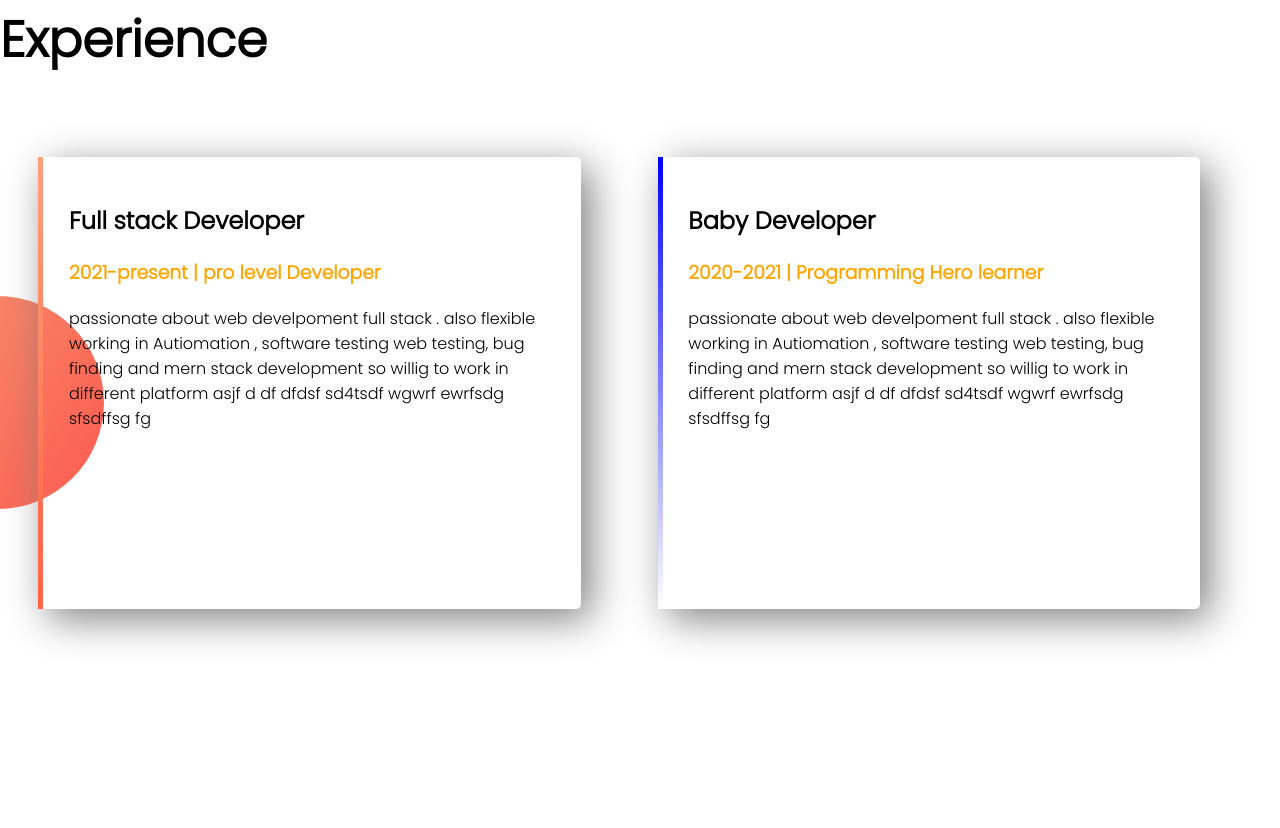
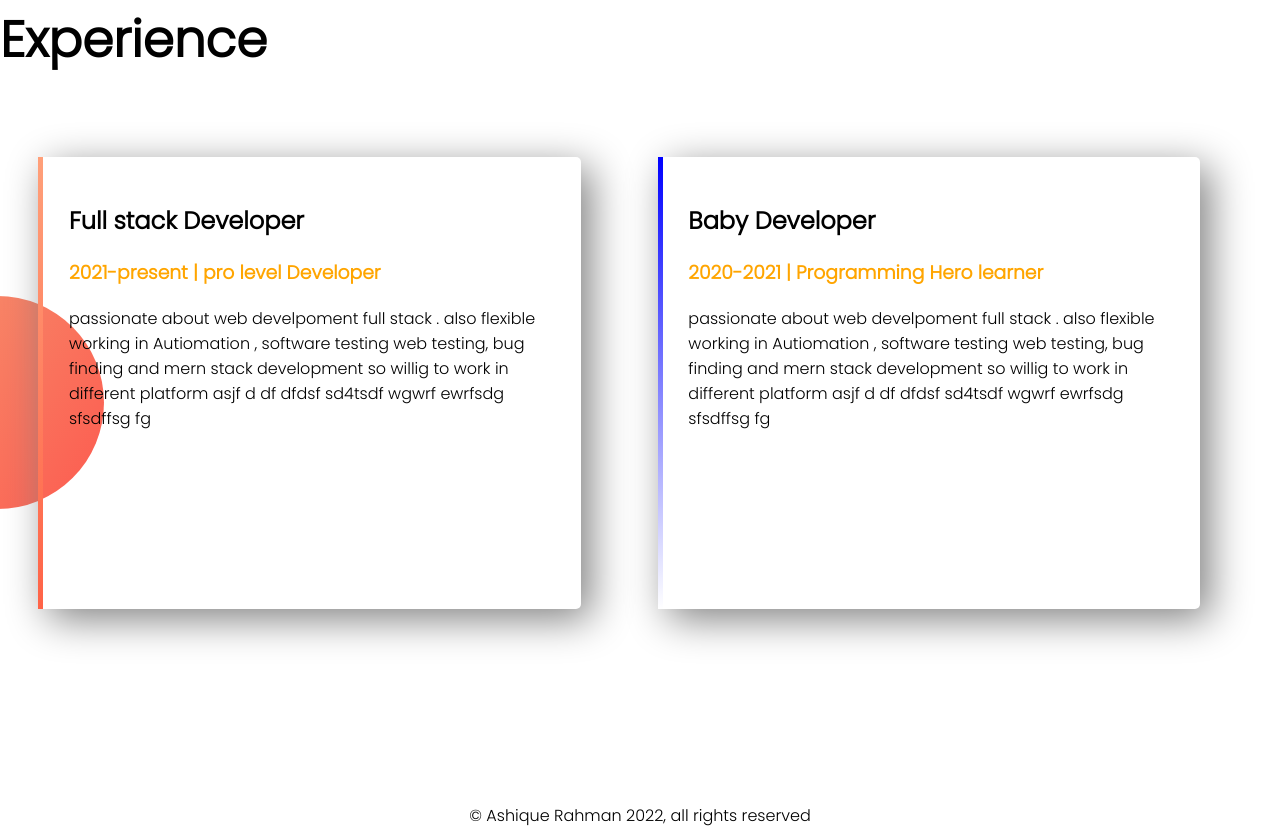
Before and after one commit to AshiqueRehman/Webportfolio, a plain HTML site: page index.html in a window 1280 px wide. Shown: the part 1664-2492 px from the top of the page. Before the commit the page ends 2467 px from the top, so only its background shows below. Drawn offline with Linux system fonts and the light colour scheme; files whose address does not match are found by name.

Commit message:
Fotter Added

```diff
--- a/index.html
+++ b/index.html
@@ -57,5 +57,6 @@
 
 
     </section>
+    <footer style="text-align: center; "> © Ashique Rahman 2022, all rights reserved</footer>
 </body>
 </html>
```
